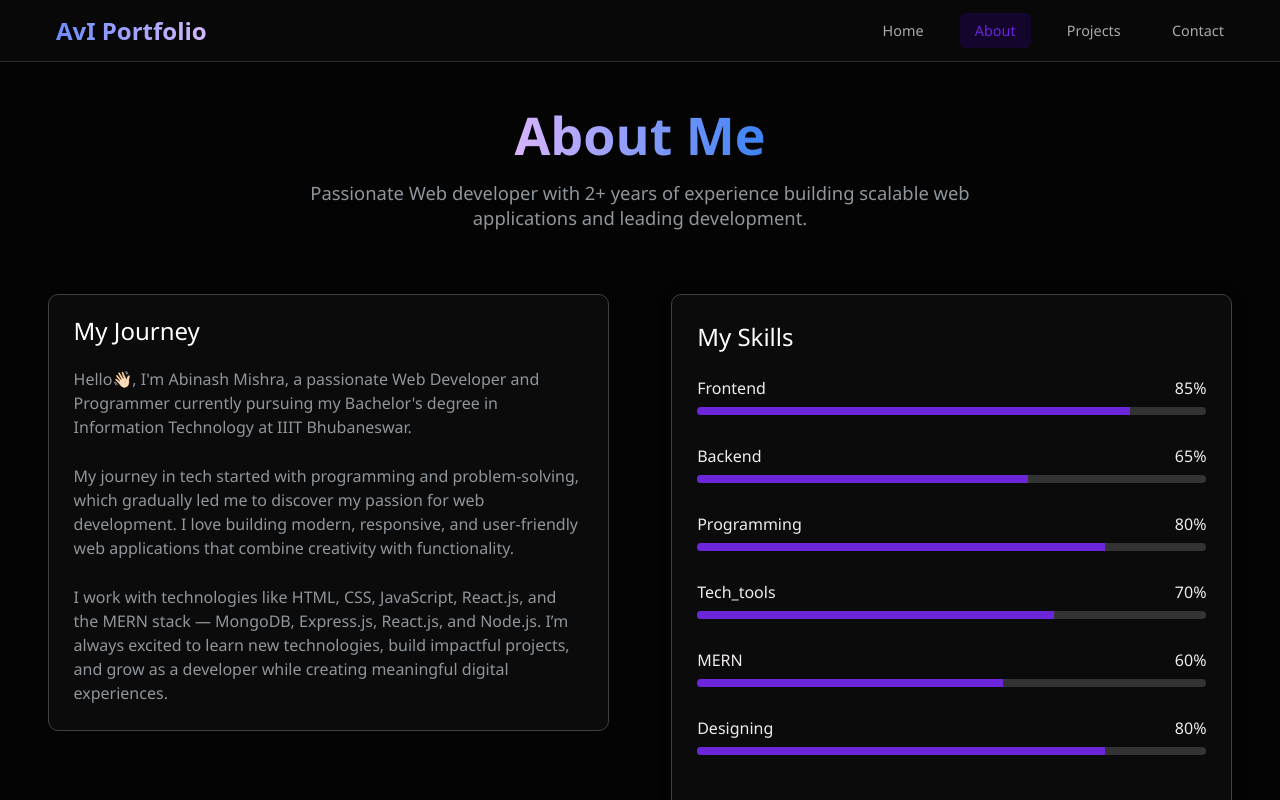
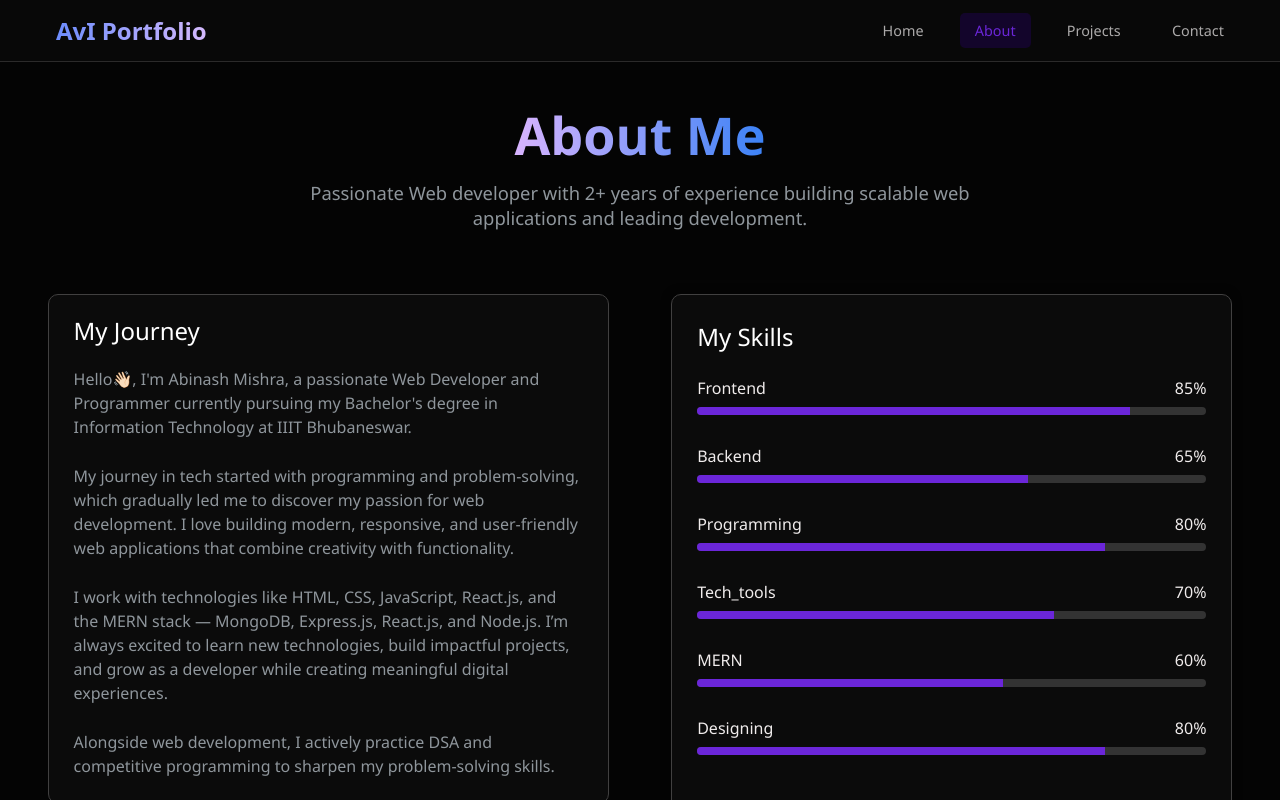
Before and after one commit to Abi04nash/AviPortfolio, a React (Vite) app: page /#/second in a window 1280 px wide. Built offline with nearby package versions, Linux system fonts and the light colour scheme; some icons are missing.

Commit message:
Some numeric

```diff
--- a/src/components/Second.jsx
+++ b/src/components/Second.jsx
@@ -3,7 +3,7 @@ import About from './About';
 import Foot from './Foot';
 import { motion } from "framer-motion";
 
-const techStack = ["React", "Node", "MongoDB","Mongoose", "MongoAtlas", "Data Structures", "Algorithms", "C/C++", "Tailwind CSS", "JavaScript", "MERN", "Express", "Postman", "ShadCN", "Git", "HTML", "CSS", "Github", "VS Code", "Figma", "Render"];
+const techStack = ["React", "Node", "MongoDB", "Mongoose", "MongoAtlas", "Data Structures", "Algorithms", "C/C++", "Tailwind CSS", "JavaScript", "MERN", "Express", "Postman", "ShadCN", "Git", "HTML", "CSS", "Github", "VS Code", "Figma", "Render"];
 
 
 const containerVariants = {
@@ -60,6 +60,7 @@ const Second = () => {
               <p style={{ color: "#8f969c", lineHeight: "1.5rem" }}>Hello👋🏻, I'm Abinash Mishra, a passionate Web Developer and Programmer currently pursuing my Bachelor's degree in Information Technology at IIIT Bhubaneswar.</p>
               <p style={{ color: "#8f969c", lineHeight: "1.5rem" }}>My journey in tech started with programming and problem-solving, which gradually led me to discover my passion for web development. I love building modern, responsive, and user-friendly web applications that combine creativity with functionality.</p>
               <p style={{ color: "#8f969c", lineHeight: "1.5rem" }}>I work with technologies like HTML, CSS, JavaScript, React.js, and the MERN stack — MongoDB, Express.js, React.js, and Node.js. I’m always excited to learn new technologies, build impactful projects, and grow as a developer while creating meaningful digital experiences.</p>
+              <p style={{ color: "#8f969c", lineHeight: "1.5rem" }}>Alongside web development, I actively practice DSA and competitive programming to sharpen my problem-solving skills.</p>
 
             </div>
 
@@ -106,14 +107,14 @@ const Second = () => {
               </div>
               <div className='card-stats'>
                 <p><span>Max Rating</span> <strong>1891 (Top 4%)</strong></p>
-                <p><span>Problems Solved</span> <strong>800+</strong></p>
+                <p><span>Problems Solved</span> <strong>900+</strong></p>
                 <p><span>Level</span> <strong style={{ color: '#ffa116' }}>Knight</strong></p>
               </div>
               <a href="https://leetcode.com/u/abinashmishra1401/" target="_blank" rel="noreferrer" className='card-btn'>View Profile</a>
             </motion.div>
 
 
-            <motion.div  variants={cardHoverVariants}
+            <motion.div variants={cardHoverVariants}
               className='second41 cf-card'>
               <div className='card-header'>
                 <i className="fa-solid fa-chart-simple" style={{ fontSize: '1.6rem', color: "green" }}></i>
@@ -128,7 +129,7 @@ const Second = () => {
             </motion.div>
 
 
-            <motion.div  variants={cardHoverVariants}
+            <motion.div variants={cardHoverVariants}
               className='second41 gh-card'>
               <div className='card-header'>
                 <i className="fa-brands fa-github" style={{ fontSize: '1.6rem', color: "#318CE7" }}></i>
--- a/src/index.css
+++ b/src/index.css
@@ -682,6 +682,8 @@ background-color: rgba(255, 255, 255, 1);
 
 
 
+
+
 .third {
   min-height: 100vh;
   min-width: 100%;
```
Lines whose indentation alone changed are shown as unchanged.
